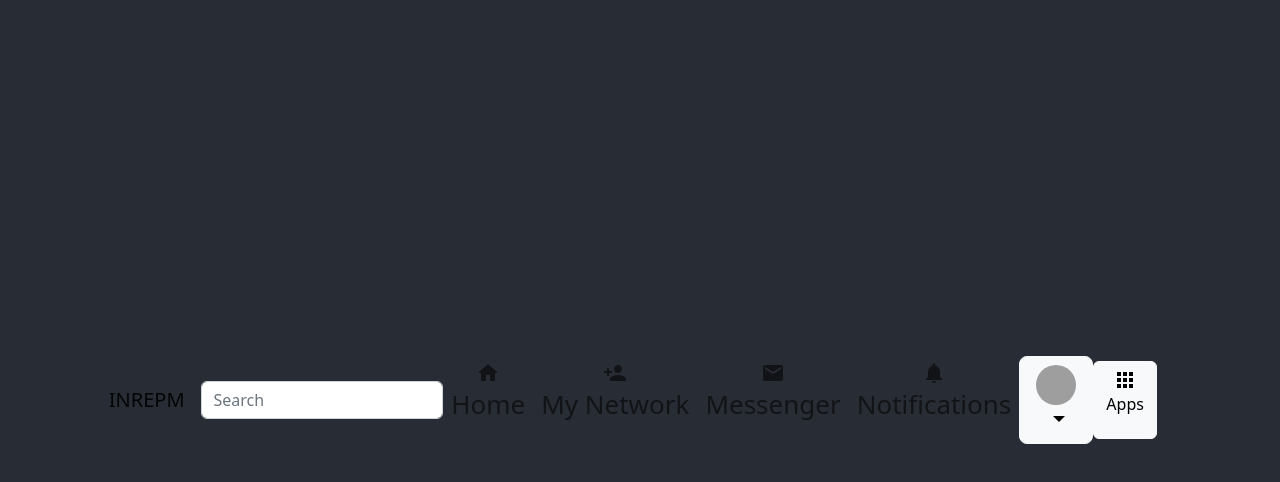
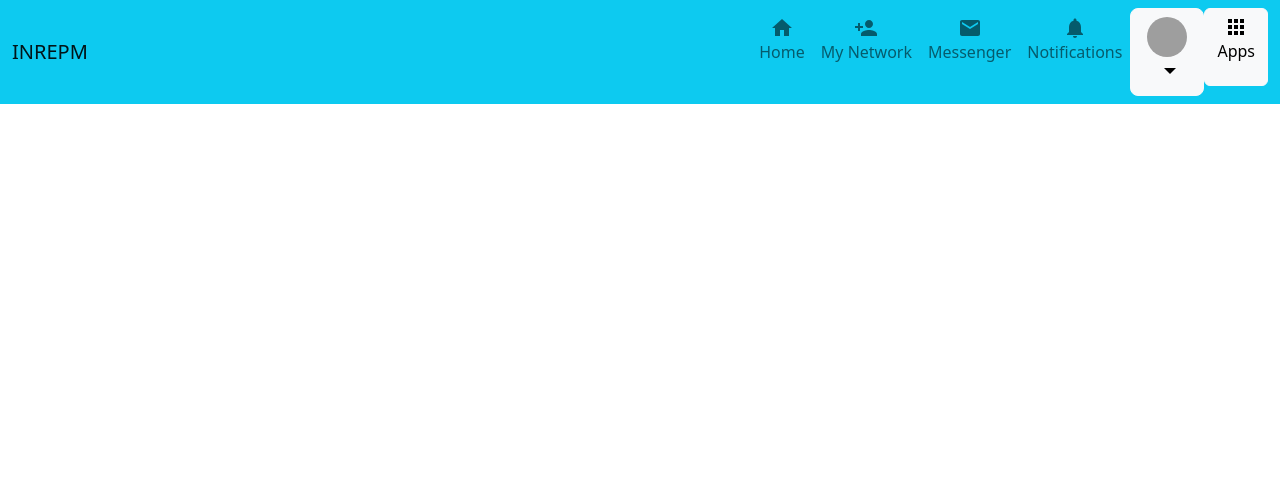
Before and after one commit to developython14/react_django_app, a React (Create React App) app in the folder frontend/: page / in a window 1280 px wide. Shown: the top 482 px of the page. Built offline with nearby package versions, Linux system fonts and the light colour scheme; grey boxes are pictures that could not be loaded.

Commit message:
work on react parts

```diff
--- a/frontend/src/App.js
+++ b/frontend/src/App.js
@@ -5,9 +5,7 @@ import {Home} from './pages/home/home';
 function App() {
   return (
     <div className="App">
-      <header className="App-header">
         <Home></Home>
-      </header>
     </div>
   );
 }
--- a/frontend/src/pages/home/home.js
+++ b/frontend/src/pages/home/home.js
@@ -5,9 +5,7 @@ import {_Navbar} from '../shared_componant/navbar.js';
 
 class Home extends Component {
     render() {
-      return  <div>
-      <_Navbar></_Navbar>
-      </div>
+      return <_Navbar></_Navbar>
     }
   }
 
--- a/frontend/src/pages/shared_componant/navbar.js
+++ b/frontend/src/pages/shared_componant/navbar.js
@@ -28,15 +28,13 @@ function _Navbar(args) {
   const toggle = () => setIsOpen(!isOpen);
 
   return (
-    <div>
-      <Navbar expand="lg">
+      <Navbar expand="lg" color="info" fixed="top">
         <NavbarBrand href="/">INREPM </NavbarBrand>
         <NavbarToggler onClick={toggle} />
-        <Collapse isOpen={isOpen} navbar>
-          <div className='col-3'><Input placeholder='Search' bsSize=""/></div>
-          <Nav className="me-auto d-flex align-items-center justify-content-center" navbar>
+        <Collapse isOpen={isOpen} navbar  className='justify-content-end'>
+            <Nav navbar>
             <NavItem>
-              <NavLink href="/components/">
+              <NavLink href="/">
                 <div className='d-flex flex-column align-items-center'>
                 <HomeIcon></HomeIcon>
                 <p>Home</p>
@@ -71,12 +69,11 @@ function _Navbar(args) {
             <Drop_profile></Drop_profile>
             </NavItem>
             <NavItem>
-        <Off_canvas></Off_canvas>
+          <Off_canvas></Off_canvas>
             </NavItem>
           </Nav>
         </Collapse>
       </Navbar>
-    </div>
   );
 }
 
```
